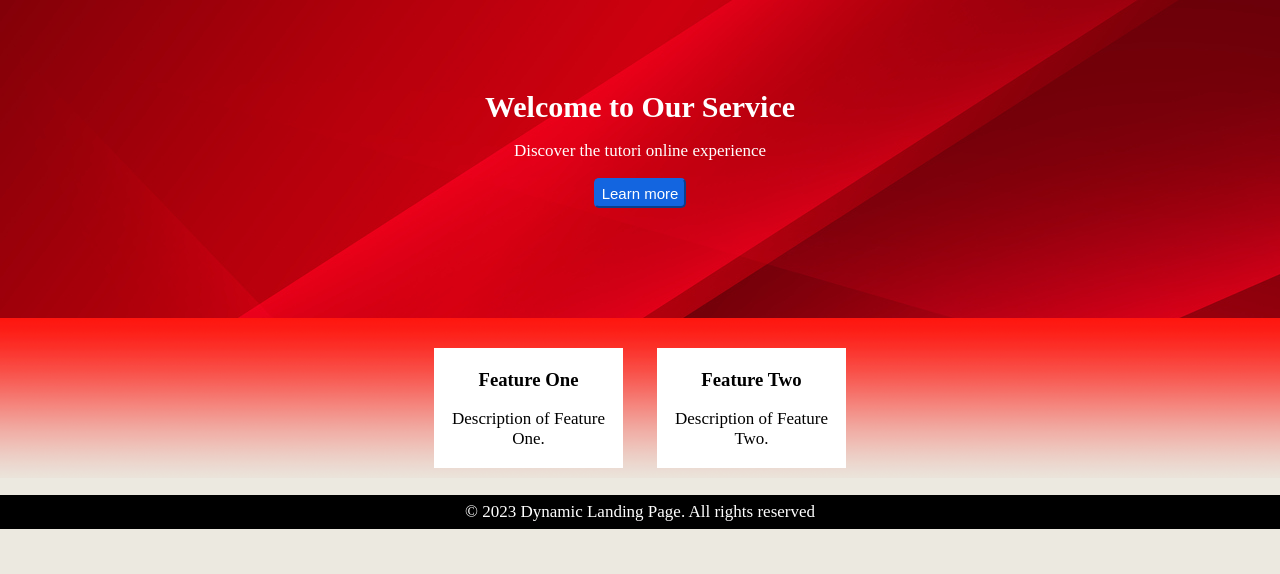
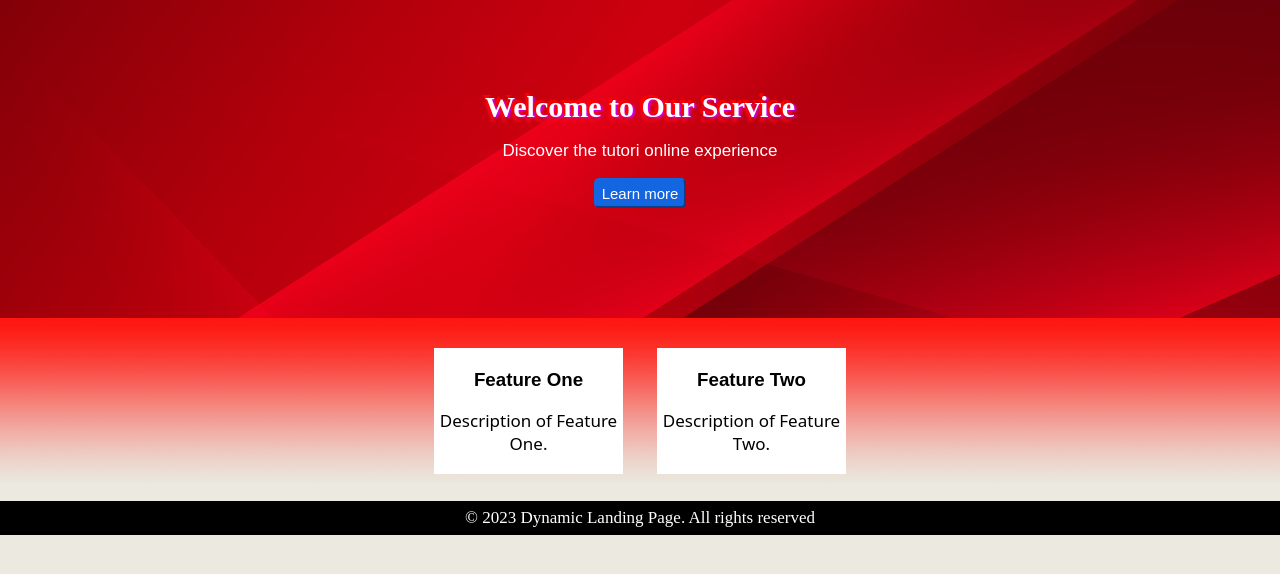
Before and after one commit to jvoh1r/html.7, a plain HTML site: page index.html in a window 1280 px wide. Drawn offline with Linux system fonts and the light colour scheme.

Commit message:
Add files via upload

```diff
--- a/style.css
+++ b/style.css
@@ -46,7 +46,19 @@ body{
 }
 span{
     font-size: 30px;
+    text-shadow: -3px -3px 1px rgb(255, 0, 0), 2px 1px 2px rgb(204, 0, 255), -2px 5px 3px rgb(240, 8, 27);
+    font-family: 'Abril Fatface', serif;
 }
 p{
     font-size: 17px;
 }
+h3{
+    font-family: Rubik, sans-serif;
+
+}
+.p1{
+    font-family: Poppins, sans-serif;
+}
+.p2{
+    font-family: "Noto Sans", sans-serif;
+}
```
